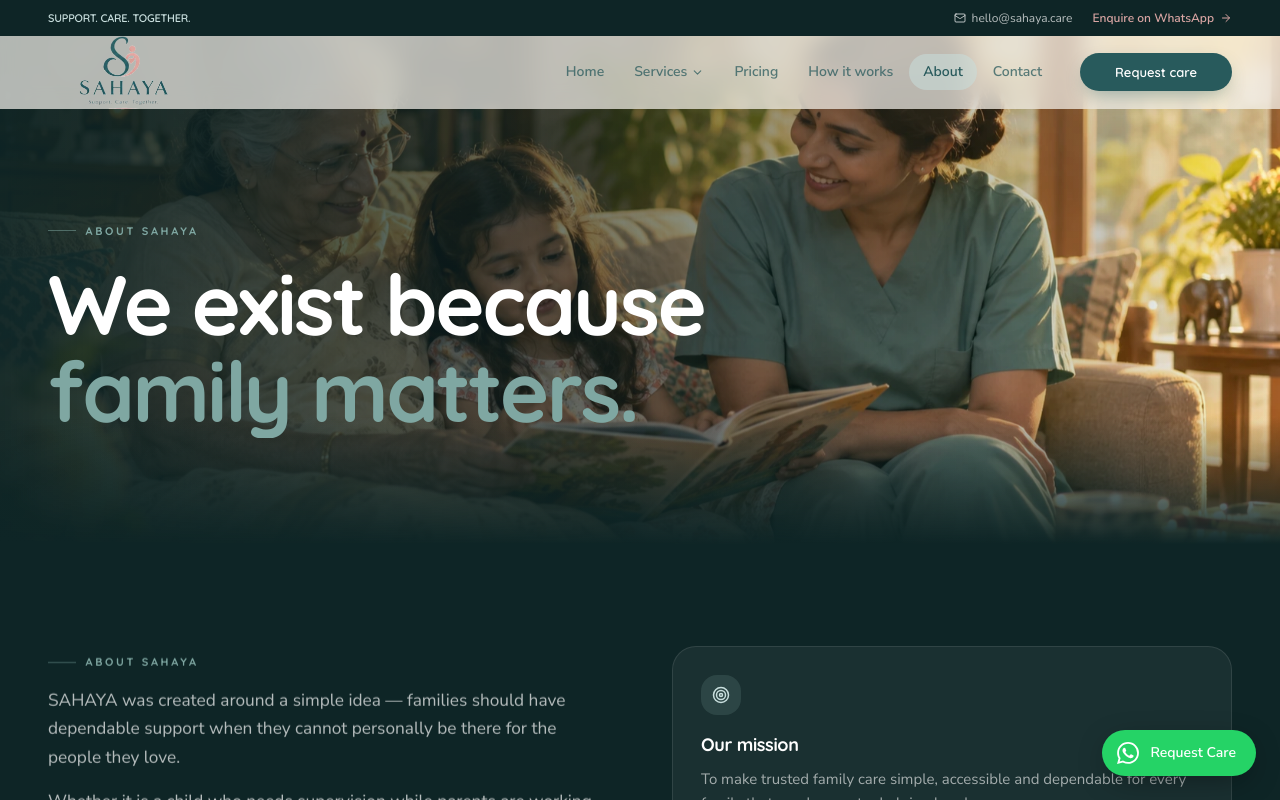
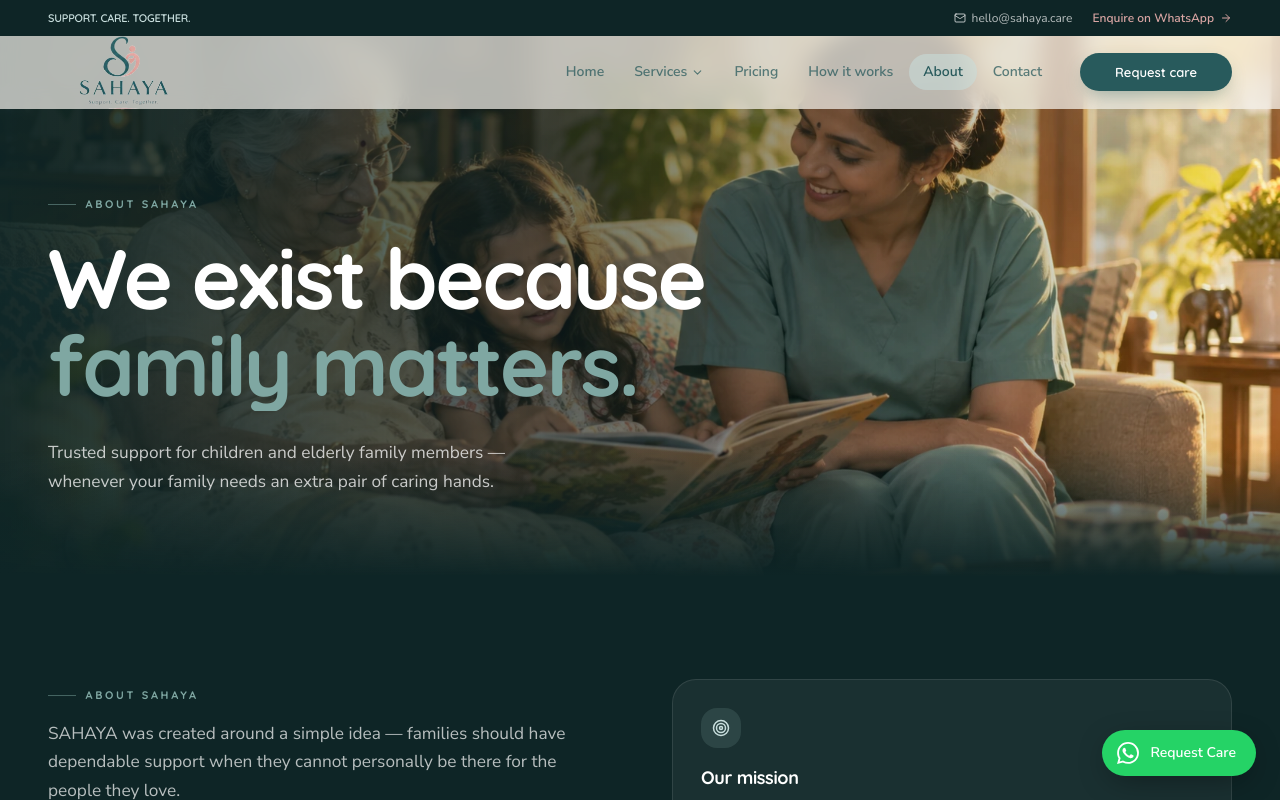
Before and after one commit to Sahayacare1/sahaya, a Next.js app: page /about in a window 1280 px wide. Shown: the top 800 px of the page. Built offline with nearby package versions, Linux system fonts and the light colour scheme.

Commit message:
fix: replace BRAND.supporting with BRAND.heroSub in about pages

```diff
--- a/src/app/about-contact/AboutContactClient.tsx
+++ b/src/app/about-contact/AboutContactClient.tsx
@@ -134,7 +134,7 @@ export default function AboutContactClient() {
           { text: "We exist because" },
           { text: "family matters.", accent: true },
         ]}
-        sub={BRAND.supporting}
+        sub={BRAND.heroSub}
         image="/images/hero-background.webp"
         imagePosition="center 32%"
         scrimFrom="var(--color-teal-ink)"
--- a/src/app/about/AboutClient.tsx
+++ b/src/app/about/AboutClient.tsx
@@ -19,7 +19,7 @@ export default function AboutClient() {
           { text: "We exist because" },
           { text: "family matters.", accent: true },
         ]}
-        sub={BRAND.supporting}
+        sub={BRAND.heroSub}
         image="/images/hero-background.webp"
         imagePosition="center 32%"
         scrimFrom="var(--color-teal-ink)"
```
